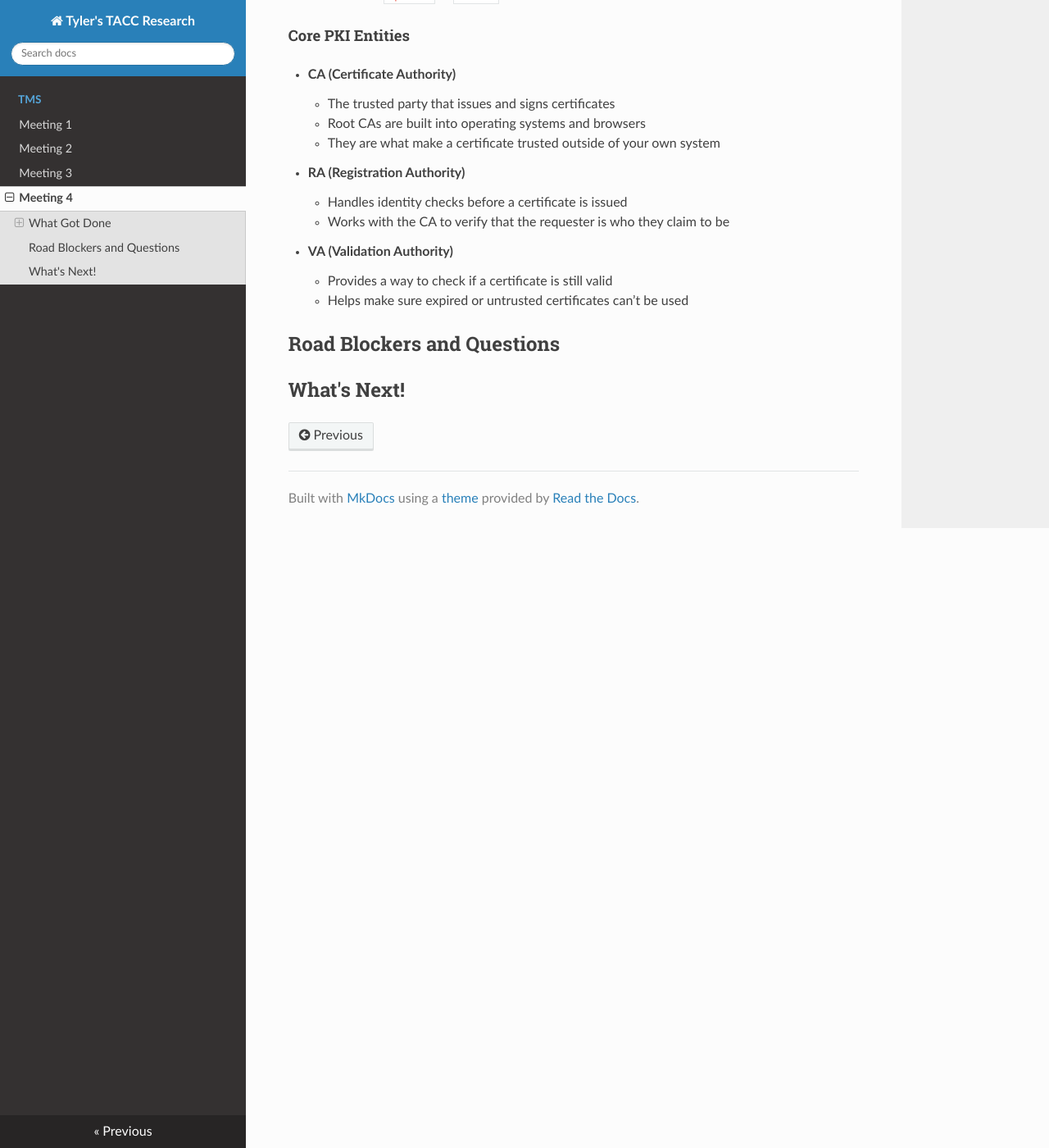
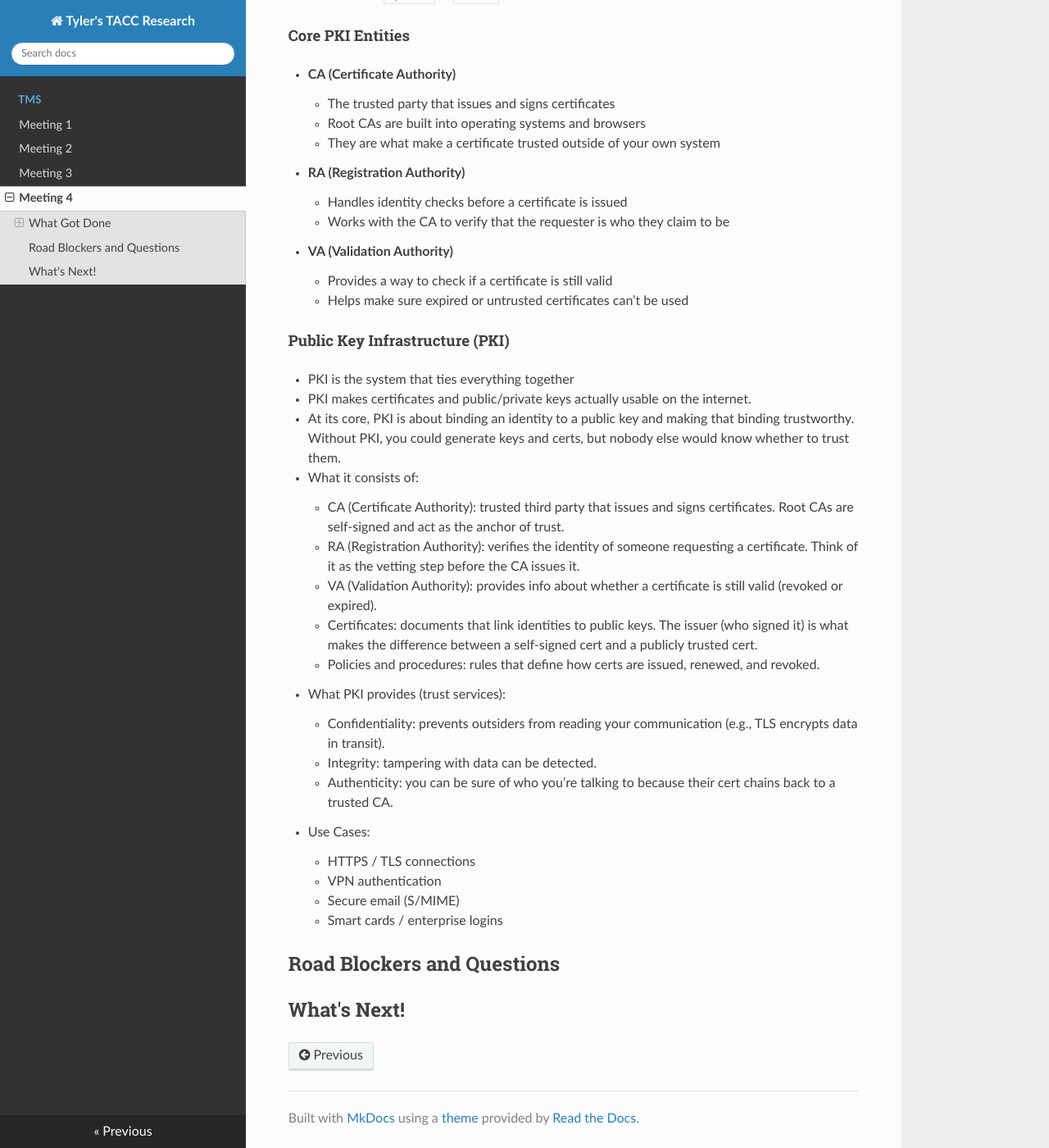
Before and after one commit to tyler0852/tylers-tacc-research, an MkDocs documentation site: the page built from docs/tms/meeting-4.md, in a window 1280 px wide and 1400 px high, scrolled down 5012 px. Shown: the whole window at 82% size. Built offline with MkDocs 1.6.1, drawn with Linux system fonts in a browser that asks for light colours; nearby versions of some CDN libraries; formulas are drawn with MathJax 3.

Commit message:
Update meeting-4.md

```diff
--- a/docs/tms/meeting-4.md
+++ b/docs/tms/meeting-4.md
@@ -199,6 +199,30 @@ $$s = A^b \pmod p$$
     - Provides a way to check if a certificate is still valid
     - Helps make sure expired or untrusted certificates can’t be used
 
+#### Public Key Infrastructure (PKI)
+
+- PKI is the system that ties everything together
+- PKI makes certificates and public/private keys actually usable on the internet.
+- At its core, PKI is about binding an identity to a public key and making that binding trustworthy. Without PKI, you could generate keys and certs, but nobody else would know whether to trust them.
+
+- What it consists of:
+    - CA (Certificate Authority): trusted third party that issues and signs certificates. Root CAs are self-signed and act as the anchor of trust.
+    - RA (Registration Authority): verifies the identity of someone requesting a certificate. Think of it as the vetting step before the CA issues it.
+    - VA (Validation Authority): provides info about whether a certificate is still valid (revoked or expired).
+    - Certificates: documents that link identities to public keys. The issuer (who signed it) is what makes the difference between a self-signed cert and a publicly trusted cert.
+    - Policies and procedures: rules that define how certs are issued, renewed, and revoked.
+
+- What PKI provides (trust services):
+    - Confidentiality: prevents outsiders from reading your communication (e.g., TLS encrypts data in transit).
+    - Integrity: tampering with data can be detected.
+    - Authenticity: you can be sure of who you’re talking to because their cert chains back to a trusted CA.
+
+- Use Cases:
+    - HTTPS / TLS connections
+    - VPN authentication
+    - Secure email (S/MIME)
+    - Smart cards / enterprise logins
+
 
 ## Road Blockers and Questions
 
```
